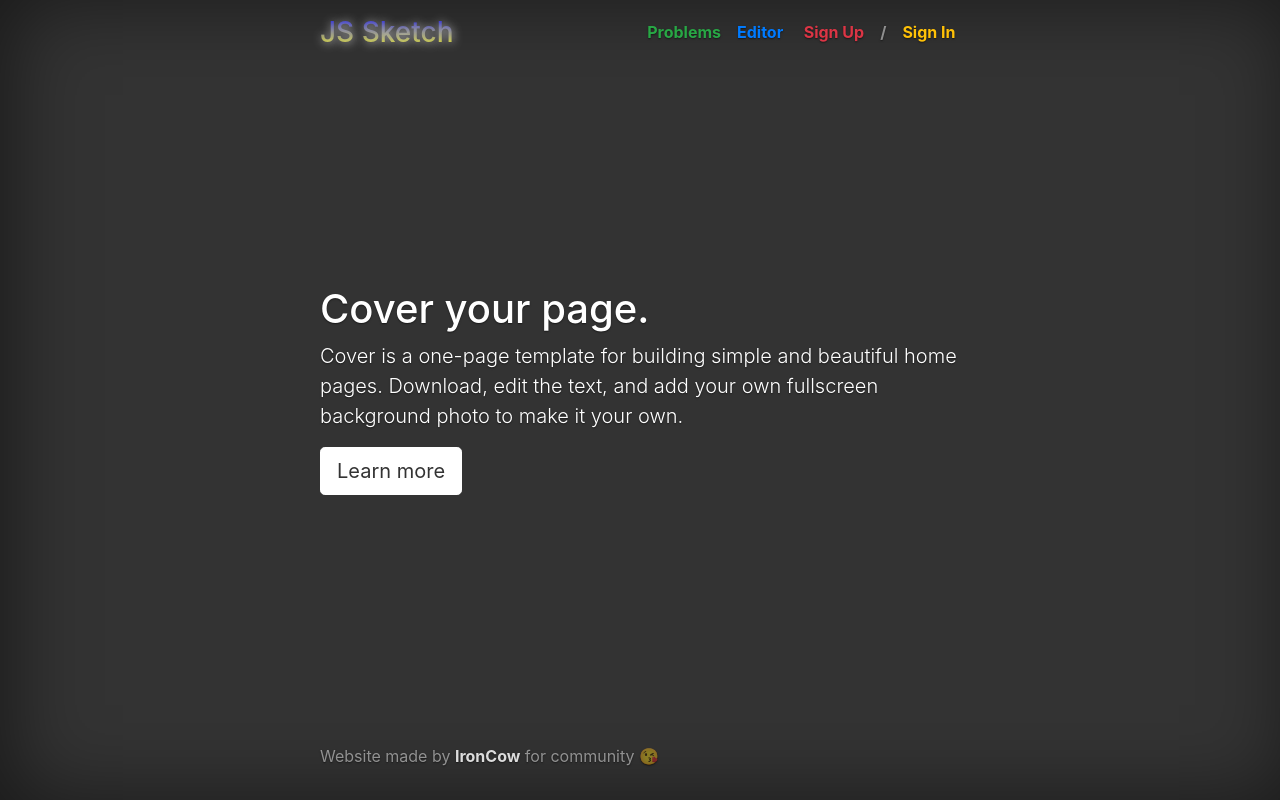
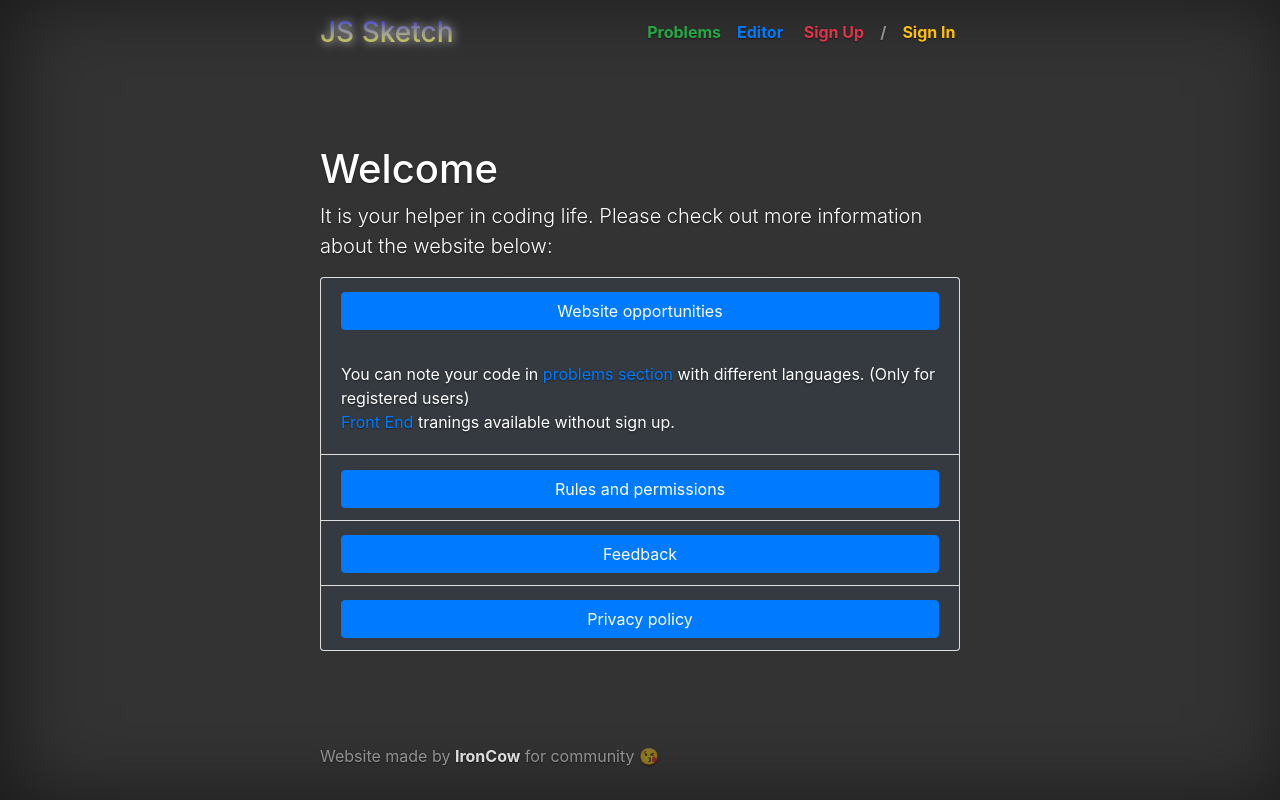
Before and after one commit to Iron-Cow/JavaScriptPracticeNotebook, a Django app: page / in a window 1280 px wide. Run offline with Django 3.2, Linux system fonts and the light colour scheme; some libraries are stand-ins or nearby versions.

Commit message:
heroku fix index + static

```diff
--- a/templates/account/profile.html
+++ b/templates/account/profile.html
@@ -29,10 +29,10 @@
     <button class="btn btn-success mr-1" data-toggle="collapse" data-target="#feedbacks" type="button" aria-expanded="false" aria-controls="feedbacks">Leave feedback</button>
     <a class="btn btn-success m-1" href="/problems_list?q={{ user.username }}">My code</a>
     {% if user.is_superuser %}
-        <button class="btn btn-success m-1" data-toggle="collapse" data-target="#feedbacks" type="button" aria-expanded="false" aria-controls="feedbacks">
+        <a href="/account/admin_feedback_list" class="btn btn-success m-1" data-toggle="collapse" data-target="#feedbacks" type="button" aria-expanded="false" aria-controls="feedbacks">
             Feedback list
             <span style="color: orangered">({{ new_feedbacks.count }})</span>
-        </button>
+        </a>
         <a class="btn btn-success m-1"  href="/account/users">Users <span style="color: orangered">({{ new_users.count }})</span></a>
     {% endif %}
 
--- a/templates/sketch/index.html
+++ b/templates/sketch/index.html
@@ -5,9 +5,83 @@
     Main
 {% endblock title %}
 {% block content %}
- <h1 class="cover-heading">Cover your page.</h1>
-    <p class="lead">Cover is a one-page template for building simple and beautiful home pages. Download, edit the text, and add your own fullscreen background photo to make it your own.</p>
-    <p class="lead">
-      <a href="#" class="btn btn-lg btn-secondary">Learn more</a>
-    </p>
+
+    <h1 class="cover-heading">Welcome</h1>
+    <p class="lead">It is your helper in coding life. Please check out more information about the website below:</p>
+
+
+    <div class="accordion" id="accordionExample">
+        <div class="card">
+            <div class="card-header bg-dark" id="headingOne">
+                <h2 class="mb-0">
+                    <button class="btn btn-primary w-100" type="button" data-toggle="collapse" data-target="#collapseOne" aria-expanded="true" aria-controls="collapseOne">
+                        Website opportunities
+                    </button>
+                </h2>
+            </div>
+
+            <div id="collapseOne" class="collapse show" aria-labelledby="headingOne" data-parent="#accordionExample">
+                <div class="card-body bg-dark">
+                   You can note your code in <a class="text-primary" href="/problems_list"> problems section</a> with different languages. (Only for registered users)
+                    <br>
+                    <a class="text-primary" href="/js_editor">Front End</a> tranings available without sign up.
+                </div>
+            </div>
+        </div>
+        <div class="card">
+            <div class="card-header bg-dark" id="headingTwo">
+                <h2 class="mb-0">
+                    <button class="btn btn-primary w-100 collapsed" type="button" data-toggle="collapse" data-target="#collapseTwo" aria-expanded="false" aria-controls="collapseTwo">
+                        Rules and permissions
+                    </button>
+                </h2>
+            </div>
+            <div id="collapseTwo" class="collapse" aria-labelledby="headingTwo" data-parent="#accordionExample">
+                <div class="card-body bg-dark">
+                    For unregistered users available 'read-only' content. It is free to use, spectate, enjoy😙
+                    <br>
+                    You can also <a class="text-danger" href="">sign up</a> for free.
+                    As I didn't put a lot of energy into security - registered users should be confirmed by admin manualy.
+                    <br>
+                    Confirmed and not confirmed users have different permissions (absolute and dayly). It is dynamically
+                    changed variables. All restrictions will be shown in corresponding areas.
+                </div>
+            </div>
+        </div>
+        <div class="card">
+            <div class="card-header bg-dark" id="headingThree">
+                <h2 class="mb-0">
+                    <button class="btn btn-primary w-100 collapsed" type="button" data-toggle="collapse" data-target="#collapseThree" aria-expanded="false" aria-controls="collapseThree">
+                        Feedback
+                    </button>
+                </h2>
+            </div>
+            <div id="collapseThree" class="collapse" aria-labelledby="headingThree" data-parent="#accordionExample">
+                <div class="card-body bg-dark">
+                    Each registered user can send feedback, improve offers or questions from profile section. <br>
+                    Number of new feedback is also limited, depending on user status.
+                </div>
+            </div>
+        </div>
+            <div class="card">
+            <div class="card-header bg-dark" id="headingFour">
+                <h2 class="mb-0">
+                    <button class="btn btn-primary w-100 collapsed" type="button" data-toggle="collapse" data-target="#collapseFour" aria-expanded="false" aria-controls="collapseFour">
+                        Privacy policy
+                    </button>
+                </h2>
+            </div>
+            <div id="collapseFour" class="collapse" aria-labelledby="headingThree" data-parent="#accordionExample">
+                <div class="card-body bg-dark">
+                    Data collection on this website used only for registration and code submission. <br>
+                    It is email, username, password (hashed, without saving raw), feedback to administration and posts with code.
+                    <br> If you with to delete your submitted data - please contact Admin via your profile tab.
+
+                </div>
+            </div>
+        </div>
+    </div>
+
+
+
 {% endblock content %}
```
